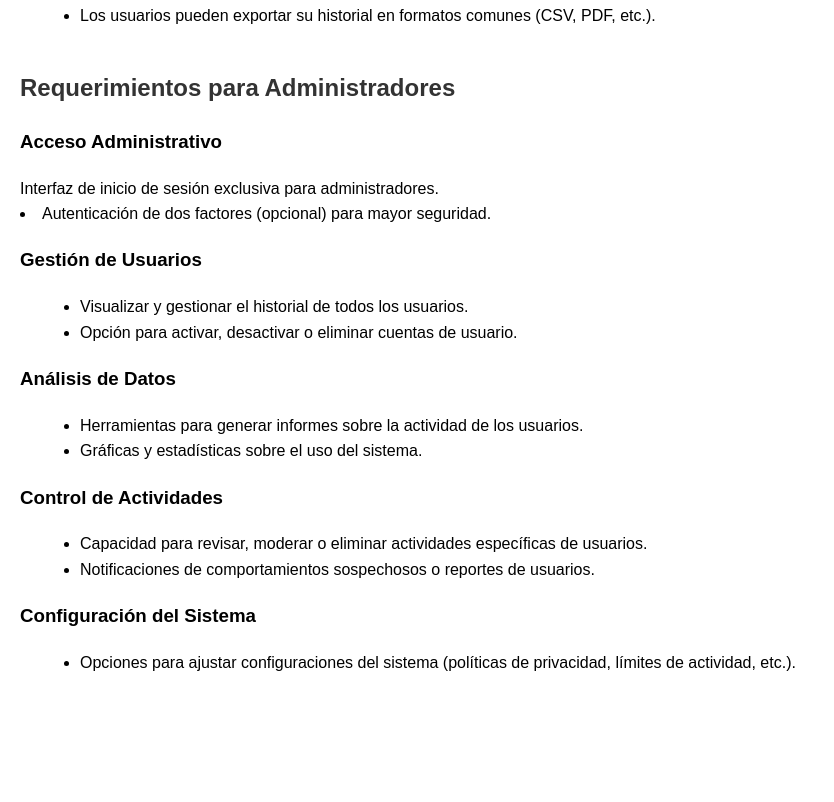
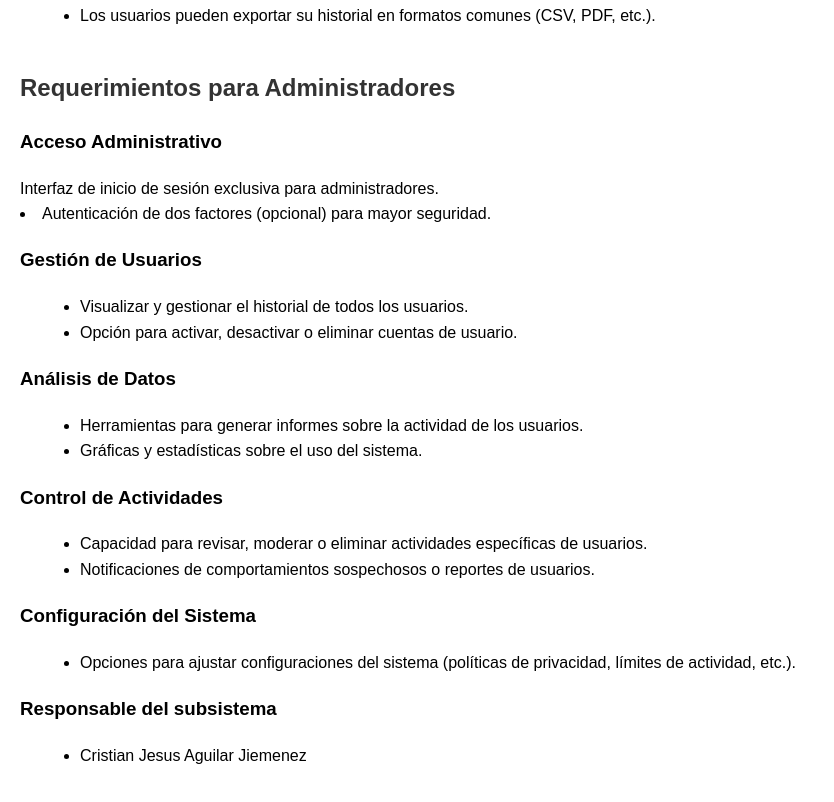
Before and after one commit to CristianJAJ/stop, a plain HTML site: page Subsistemas/historial_de_usuarios.html in a window 1280 px wide. Shown: the part 845-1647 px from the top of the page, without its empty margins (0-834 px from the left). Before the commit the page ends 1560 px from the top, so only its background shows below. Drawn offline with Linux system fonts and the light colour scheme.

Commit message:
se actualizo historial_de_usuarios

```diff
--- a/Subsistemas/historial_de_usuarios.html
+++ b/Subsistemas/historial_de_usuarios.html
@@ -105,6 +105,11 @@
             <ul>
                 <li>Opciones para ajustar configuraciones del sistema (políticas de privacidad, límites de actividad, etc.).</li>
             </ul>
+
+            <h3>Responsable del subsistema</h3>
+            <ul>
+                <li>Cristian Jesus Aguilar Jiemenez</li>
+            </ul>
         </div>
 
     </body>
```
